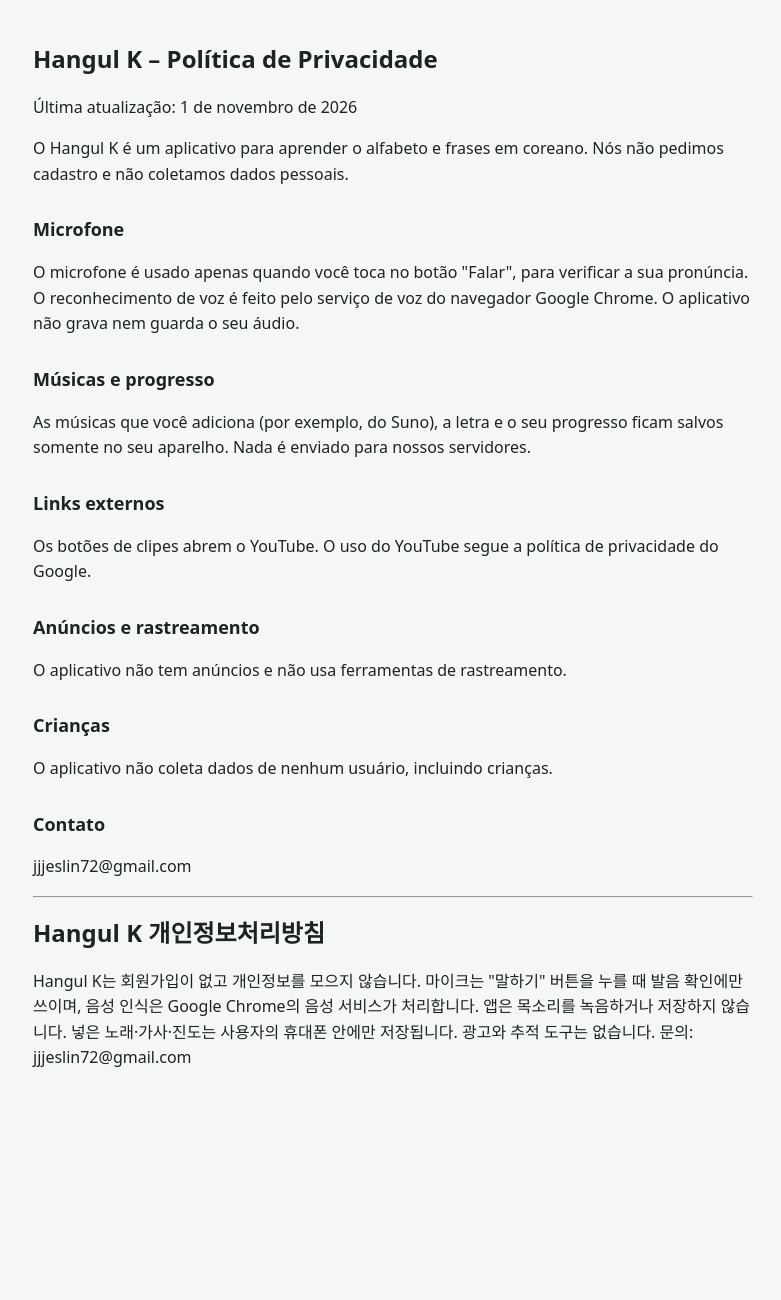
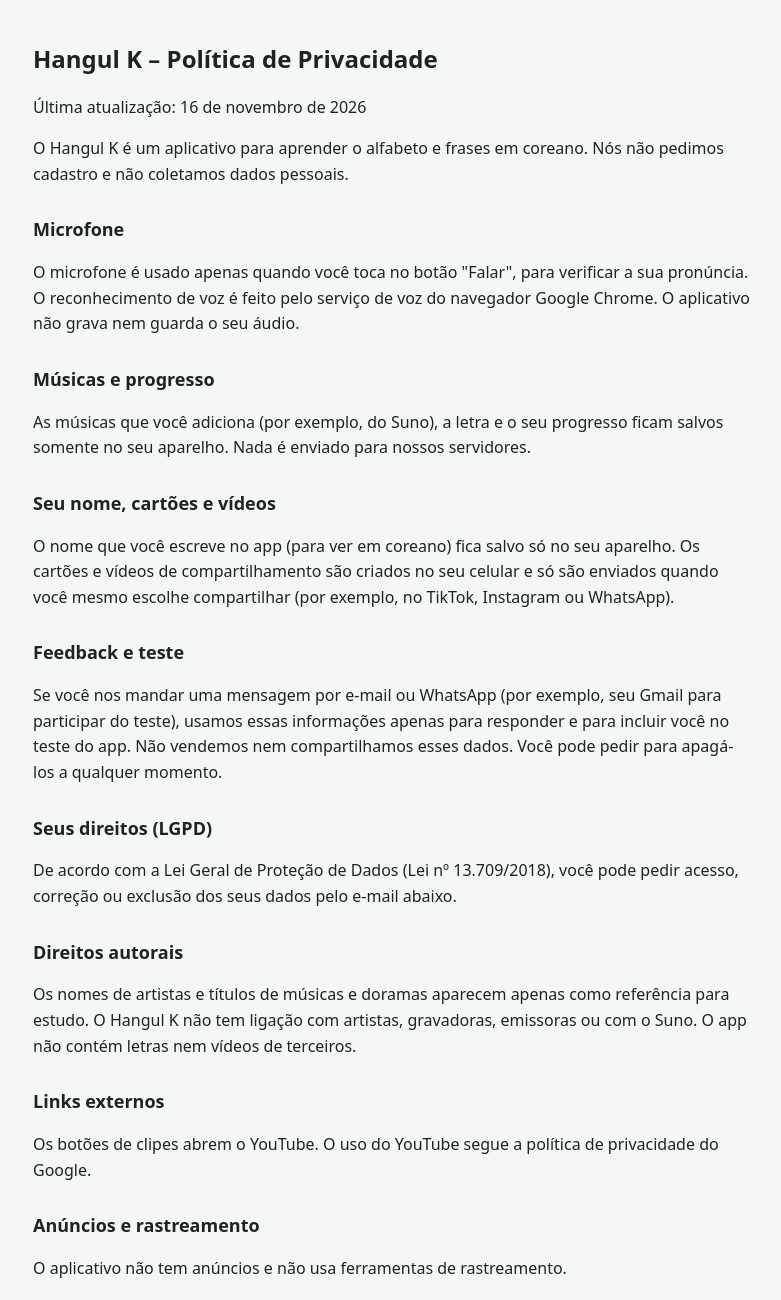
Before and after one commit to jjjeslin72-art/hangul-a, a plain HTML site: page privacy.html in a window 1280 px wide. Shown: the top 1300 px of the page, without its empty margins (247-1028 px from the left). Before the commit the page ends 1111 px from the top, so only its background shows below. Drawn offline with Linux system fonts and the light colour scheme.

Commit message:
Add copyright/affiliation notices, own-songs-only warning, expanded privacy policy (LGPD)
Co-Authored-By: Claude Opus 5.5 <noreply@anthropic.com>
Claude-Session: https://claude.ai/code/session_01Njj4efVt5dskdM2VDkTDhX

```diff
--- a/privacy.html
+++ b/privacy.html
@@ -1,12 +1,20 @@
 <!doctype html><html lang="pt"><head><meta charset="utf-8"><meta name="viewport" content="width=device-width,initial-scale=1"><title>Hangul K – Política de Privacidade</title>
 <style>body{font:16px/1.6 system-ui,sans-serif;max-width:720px;margin:0 auto;padding:24px 16px;color:#1C2422;background:#F5F7F5}h1{font-size:24px}h2{font-size:18px;margin-top:28px}</style></head><body>
 <h1>Hangul K – Política de Privacidade</h1>
-<p>Última atualização: 1 de novembro de 2026</p>
+<p>Última atualização: 16 de novembro de 2026</p>
 <p>O Hangul K é um aplicativo para aprender o alfabeto e frases em coreano. Nós não pedimos cadastro e não coletamos dados pessoais.</p>
 <h2>Microfone</h2>
 <p>O microfone é usado apenas quando você toca no botão "Falar", para verificar a sua pronúncia. O reconhecimento de voz é feito pelo serviço de voz do navegador Google Chrome. O aplicativo não grava nem guarda o seu áudio.</p>
 <h2>Músicas e progresso</h2>
 <p>As músicas que você adiciona (por exemplo, do Suno), a letra e o seu progresso ficam salvos somente no seu aparelho. Nada é enviado para nossos servidores.</p>
+<h2>Seu nome, cartões e vídeos</h2>
+<p>O nome que você escreve no app (para ver em coreano) fica salvo só no seu aparelho. Os cartões e vídeos de compartilhamento são criados no seu celular e só são enviados quando você mesmo escolhe compartilhar (por exemplo, no TikTok, Instagram ou WhatsApp).</p>
+<h2>Feedback e teste</h2>
+<p>Se você nos mandar uma mensagem por e-mail ou WhatsApp (por exemplo, seu Gmail para participar do teste), usamos essas informações apenas para responder e para incluir você no teste do app. Não vendemos nem compartilhamos esses dados. Você pode pedir para apagá-los a qualquer momento.</p>
+<h2>Seus direitos (LGPD)</h2>
+<p>De acordo com a Lei Geral de Proteção de Dados (Lei nº 13.709/2018), você pode pedir acesso, correção ou exclusão dos seus dados pelo e-mail abaixo.</p>
+<h2>Direitos autorais</h2>
+<p>Os nomes de artistas e títulos de músicas e doramas aparecem apenas como referência para estudo. O Hangul K não tem ligação com artistas, gravadoras, emissoras ou com o Suno. O app não contém letras nem vídeos de terceiros.</p>
 <h2>Links externos</h2>
 <p>Os botões de clipes abrem o YouTube. O uso do YouTube segue a política de privacidade do Google.</p>
 <h2>Anúncios e rastreamento</h2>
@@ -17,5 +25,5 @@
 <p>jjjeslin72@gmail.com</p>
 <hr>
 <h1 lang="ko">Hangul K 개인정보처리방침</h1>
-<p lang="ko">Hangul K는 회원가입이 없고 개인정보를 모으지 않습니다. 마이크는 "말하기" 버튼을 누를 때 발음 확인에만 쓰이며, 음성 인식은 Google Chrome의 음성 서비스가 처리합니다. 앱은 목소리를 녹음하거나 저장하지 않습니다. 넣은 노래·가사·진도는 사용자의 휴대폰 안에만 저장됩니다. 광고와 추적 도구는 없습니다. 문의: jjjeslin72@gmail.com</p>
+<p lang="ko">Hangul K는 회원가입이 없고 개인정보를 모으지 않습니다. 마이크는 "말하기" 버튼을 누를 때 발음 확인에만 쓰이며, 음성 인식은 Google Chrome의 음성 서비스가 처리합니다. 앱은 목소리를 녹음하거나 저장하지 않습니다. 넣은 노래·가사·이름·진도는 사용자의 휴대폰 안에만 저장되고, 공유 카드와 영상은 사용자가 직접 공유할 때만 보내집니다. 테스트 참여를 위해 보내 주신 Gmail은 테스트 등록과 답장에만 쓰며, 요청하면 지웁니다. 가수·소속사·방송사·Suno와는 관련이 없습니다. 광고와 추적 도구는 없습니다. 문의: jjjeslin72@gmail.com</p>
 </body></html>
--- a/sw.js
+++ b/sw.js
@@ -1,4 +1,4 @@
-const C='hangul-v19';
+const C='hangul-v20';
 self.addEventListener('install',e=>{e.waitUntil(caches.open(C).then(c=>c.addAll(['./','./index.html','./manifest.json','./icon-192.png','./icon-512.png'])));self.skipWaiting()});
 self.addEventListener('activate',e=>{e.waitUntil(caches.keys().then(ks=>Promise.all(ks.filter(k=>k!==C).map(k=>caches.delete(k)))));self.clients.claim()});
 // 인터넷 되면 새 버전, 안 되면 저장된 버전
```
Also changed, not shown: index.html (+8 -2 lines).
